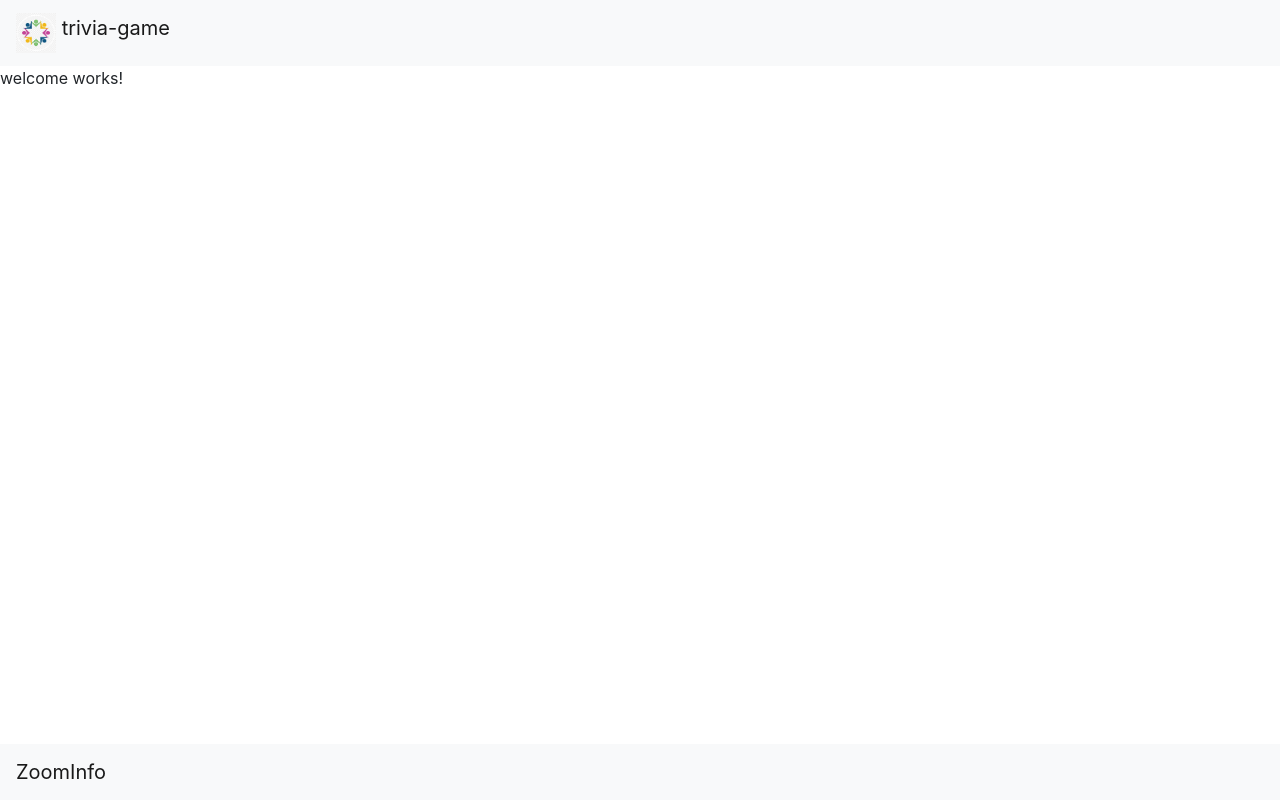
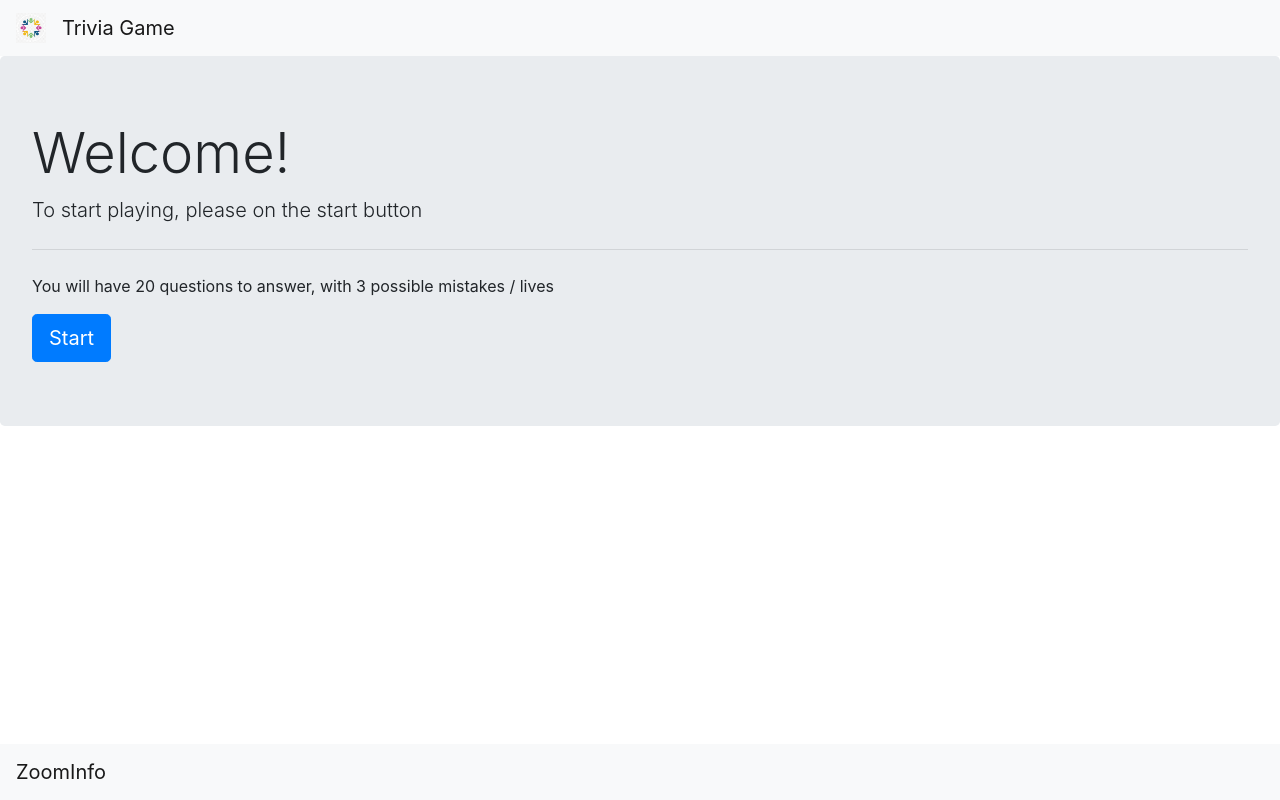
Before and after one commit to LevinGuy/trivia-game-angular, an Angular app: page / in a window 1280 px wide. Built offline with nearby package versions, Linux system fonts and the light colour scheme.

Commit message:
Adding game component

```diff
--- a/src/app/app-routing.module.ts
+++ b/src/app/app-routing.module.ts
@@ -1,12 +1,17 @@
 import { NgModule } from '@angular/core';
 import { Routes, RouterModule } from '@angular/router';
 import { WelcomeComponent } from './components/welcome/welcome.component';
+import { GameComponent } from './components/game/game.component';
 
 
 const routes: Routes = [
   {
     path: '',
     component: WelcomeComponent,
+  },
+  {
+    path: 'start',
+    component: GameComponent,
   }
 ];
 
--- a/src/app/app.component.html
+++ b/src/app/app.component.html
@@ -1,8 +1,8 @@
 <!-- Image and text -->
 <nav class="navbar sticky-top navbar-light bg-light">
   <a class="navbar-brand" href="#">
-    <img src="/assets/images/teamwork.png" width="40" height="40" class="d-inline-block align-top" alt="" loading="lazy">
-    {{title}}
+    <img src="/assets/images/teamwork.png" width="30" height="30" class="d-inline-block align-top" alt="" loading="lazy">
+    <span class="header ml-3">{{title}}</span>
   </a>
 </nav>
 
--- a/src/app/app.component.ts
+++ b/src/app/app.component.ts
@@ -6,5 +6,5 @@ import { Component } from '@angular/core';
   styleUrls: ['./app.component.scss']
 })
 export class AppComponent {
-  title = 'trivia-game';
+  title = 'Trivia Game';
 }
--- a/src/app/app.module.ts
+++ b/src/app/app.module.ts
@@ -5,12 +5,14 @@ import { AppRoutingModule } from './app-routing.module';
 import { AppComponent } from './app.component';
 import { WelcomeComponent } from './components/welcome/welcome.component';
 import { QuestionComponent } from './components/question/question.component';
+import { GameComponent } from './components/game/game.component';
 
 @NgModule({
   declarations: [
     AppComponent,
     WelcomeComponent,
-    QuestionComponent
+    QuestionComponent,
+    GameComponent
   ],
   imports: [
     BrowserModule,
--- /dev/null
+++ b/src/app/components/game/game.component.html
@@ -0,0 +1,5 @@
+<p>game works!</p>
+
+
+
+<app-question [question]="mock"></app-question>
--- /dev/null
+++ b/src/app/components/game/game.component.ts
@@ -0,0 +1,19 @@
+import { Component, OnInit } from '@angular/core';
+
+@Component({
+  selector: 'app-game',
+  templateUrl: './game.component.html',
+  styleUrls: ['./game.component.scss']
+})
+export class GameComponent implements OnInit {
+
+  mock: any = {
+
+  };
+
+  constructor() { }
+
+  ngOnInit() {
+  }
+
+}
--- a/src/app/components/question/question.component.html
+++ b/src/app/components/question/question.component.html
@@ -1,22 +1,11 @@
-<p>question works!</p>
-
 <div class="row">
-    <div class="col-sm-6">
+    <div class="col-sm-6" *ngFor="let option of question.options">
       <div class="card">
         <div class="card-body">
-          <h5 class="card-title">Special title treatment</h5>
-          <p class="card-text">With supporting text below as a natural lead-in to additional content.</p>
-          <a href="#" class="btn btn-primary">Go somewhere</a>
+          <h5 class="card-title">{{option.id}}</h5>
+          <p class="card-text">{{option.name}}</p>
+          <a href="#" class="btn btn-primary">Select</a>
         </div>
       </div>
     </div>
-    <div class="col-sm-6">
-      <div class="card">
-        <div class="card-body">
-          <h5 class="card-title">Special title treatment</h5>
-          <p class="card-text">With supporting text below as a natural lead-in to additional content.</p>
-          <a href="#" class="btn btn-primary">Go somewhere</a>
-        </div>
-      </div>
-    </div>
-  </div>
+</div>
--- a/src/app/components/question/question.component.ts
+++ b/src/app/components/question/question.component.ts
@@ -1,4 +1,5 @@
-import { Component, OnInit } from '@angular/core';
+import { Component, OnInit, Input } from '@angular/core';
+import { Question } from 'src/app/models';
 
 @Component({
   selector: 'app-question',
@@ -7,6 +8,9 @@ import { Component, OnInit } from '@angular/core';
 })
 export class QuestionComponent implements OnInit {
 
+  @Input()
+  public question: Question;
+
   constructor() { }
 
   ngOnInit() {
--- a/src/app/components/welcome/welcome.component.html
+++ b/src/app/components/welcome/welcome.component.html
@@ -1 +1,7 @@
-<p>welcome works!</p>
+<div class="jumbotron">
+    <h1 class="display-4">Welcome!</h1>
+    <p class="lead">To start playing, please on the start button</p>
+    <hr class="my-4">
+    <p>You will have 20 questions to answer, with 3 possible mistakes / lives</p>
+    <a class="btn btn-primary btn-lg" routerLink="/start" role="button">Start</a>
+  </div>
```
Also changed, not shown: src/app/components/game/game.component.scss (added), 1 other file (tests, documents, lock files or other folders).
